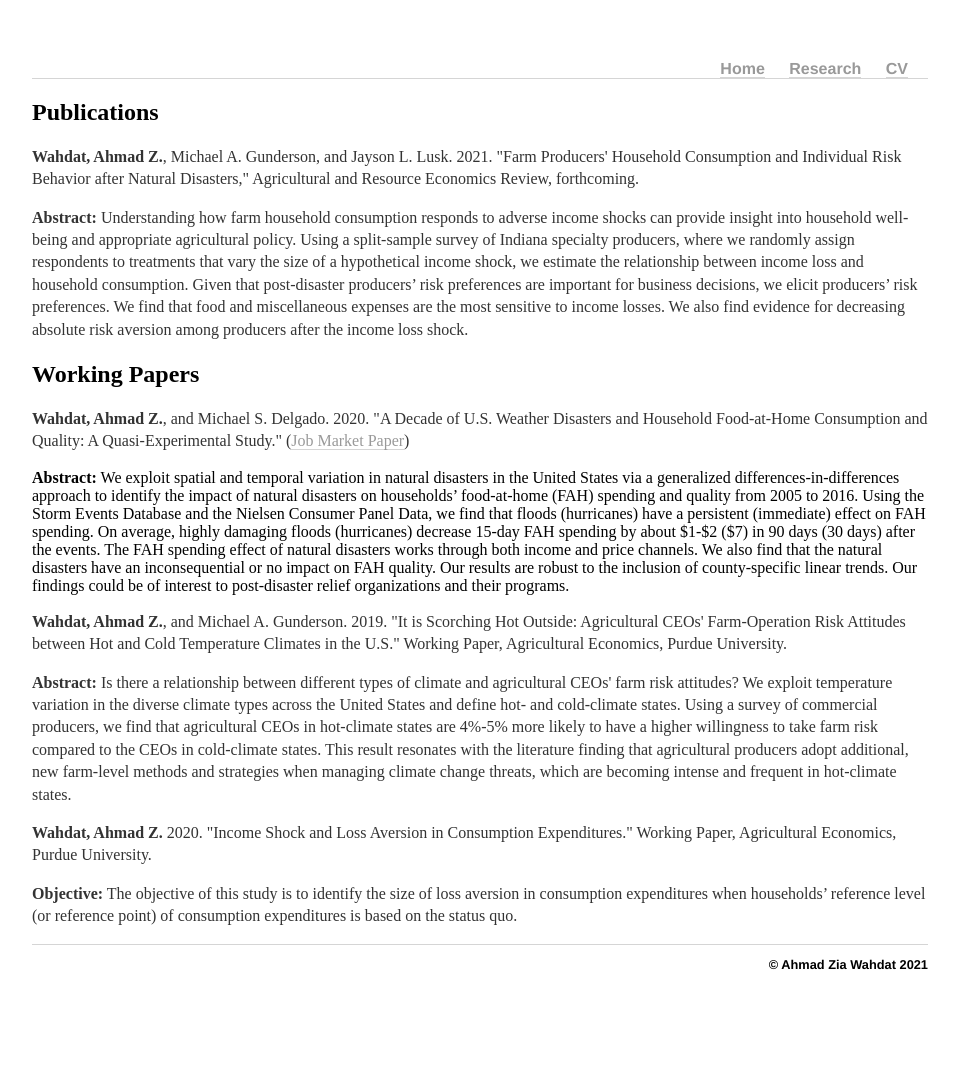
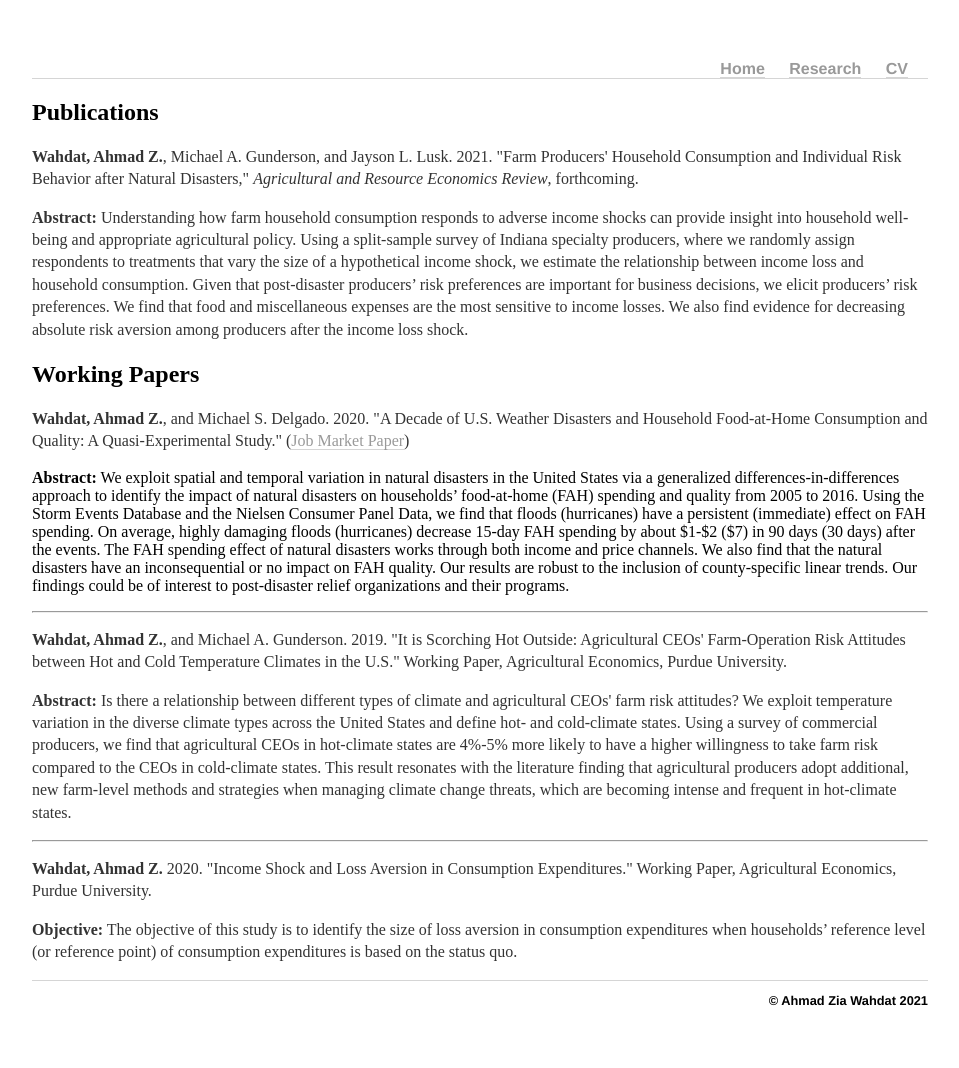
Before and after one commit to awahdat/webpage, a Jekyll site: the page built from research/index.html, in a window 1280 px wide. Shown: the whole page, without its empty margins (160-1119 px from the left). Built offline with Jekyll 4.4.1, drawn with Linux system fonts in a browser that asks for light colours; before the commit the page ends 1032 px from its top, so only the background shows below that.

Commit message:
Update index.html

```diff
--- a/research/index.html
+++ b/research/index.html
@@ -8,7 +8,7 @@ description: Research work of Ahmad Zia Wahdat.
 	<h2>Publications</h2>
 
 	<p><strong>Wahdat, Ahmad Z.</strong>, Michael A. Gunderson, and Jayson L. Lusk. 2021.
-          "Farm Producers' Household Consumption and Individual Risk Behavior after Natural Disasters," Agricultural and Resource Economics Review, forthcoming.</p>
+          "Farm Producers' Household Consumption and Individual Risk Behavior after Natural Disasters," <em>Agricultural and Resource Economics Review</em>, forthcoming.</p>
 
 	<p><strong>Abstract:</strong> Understanding how farm household consumption responds to adverse income shocks can
 	provide insight into household well-being and appropriate agricultural policy. Using a split-sample
@@ -34,6 +34,7 @@ description: Research work of Ahmad Zia Wahdat.
 		have an inconsequential or no impact on FAH quality. Our results are robust to the inclusion of county-specific linear trends.
 		Our findings could be of interest to post-disaster relief organizations and their programs.</p>
 
+					<hr />
 
      <p><strong>Wahdat, Ahmad Z.</strong>, and Michael A. Gunderson. 2019. "It is Scorching Hot Outside: Agricultural CEOs'
            Farm-Operation Risk Attitudes between Hot and Cold Temperature Climates in the U.S." Working Paper, Agricultural Economics, Purdue University.</p>
@@ -46,13 +47,15 @@ description: Research work of Ahmad Zia Wahdat.
 	farm risk compared to the CEOs in cold-climate states. This result resonates
 	with the literature finding that agricultural producers adopt additional,
 	new farm-level methods and strategies when managing climate change
-	threats, which are becoming intense and frequent in hot-climate states.<p>
+	threats, which are becoming intense and frequent in hot-climate states.</p>
+
+			<hr />
 
      <p><strong>Wahdat, Ahmad Z.</strong> 2020. "Income Shock and Loss Aversion in Consumption Expenditures."
 	     Working Paper, Agricultural Economics, Purdue University.</p>
       <p><strong>Objective:</strong> The objective of this study is to identify the size of loss aversion in consumption expenditures
 	when households’ reference level (or reference point) of consumption expenditures is based on
-	the status quo.<p>
+	the status quo.</p>
 
 
 
```
